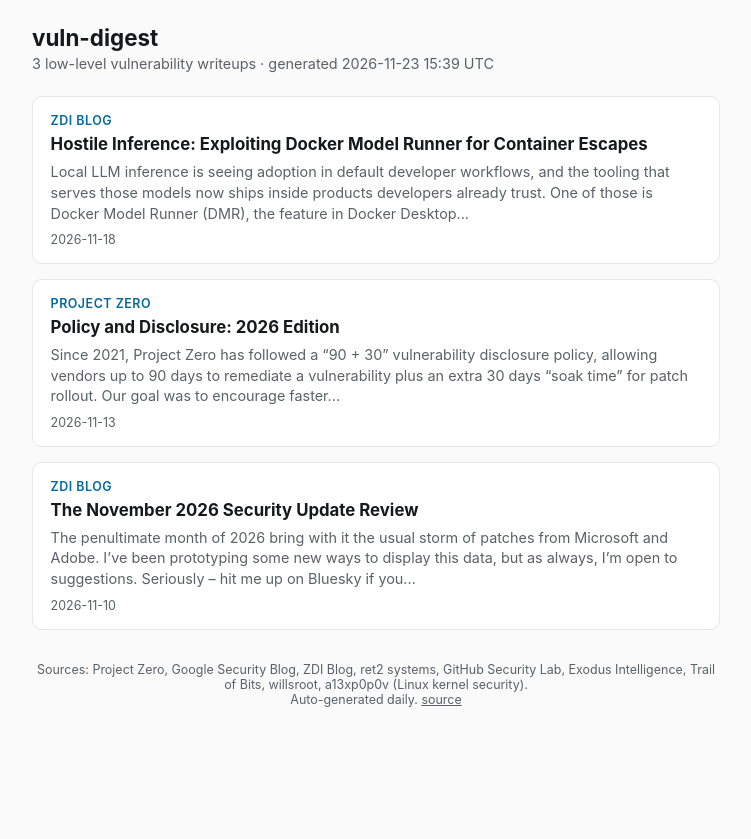
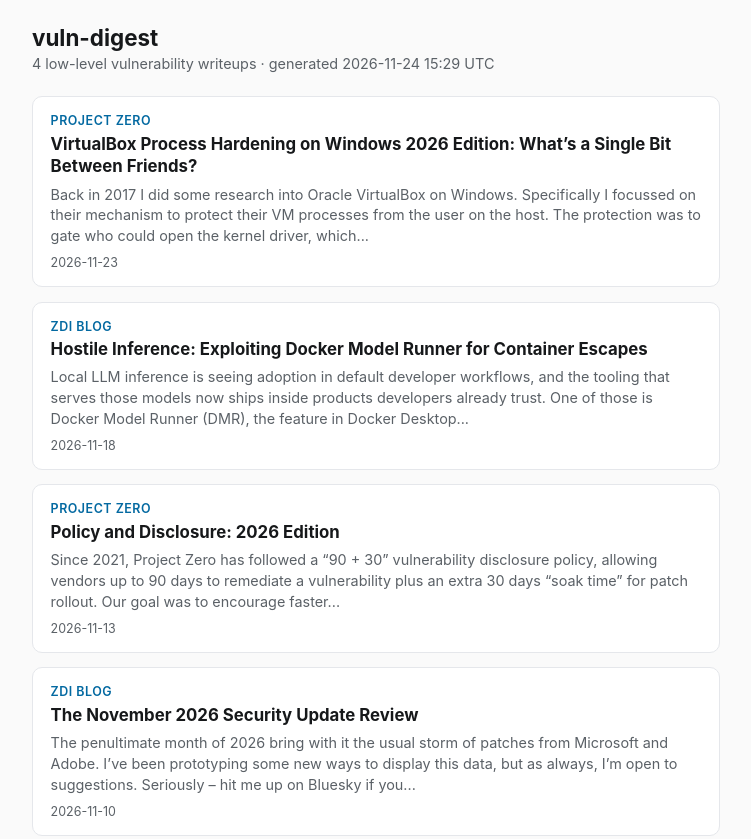
Before and after one commit to obamas-lastname/vuln-digest, a plain HTML site: page docs/index.html in a window 1280 px wide. Shown: the top 839 px of the page, without its empty margins (264-1015 px from the left). Before the commit the page ends 800 px from the top, so only its background shows below. Drawn offline with Linux system fonts and the light colour scheme.

Commit message:
Update digest 2026-11-24

```diff
--- a/docs/index.html
+++ b/docs/index.html
@@ -38,8 +38,15 @@
 <body>
 <header>
   <h1>vuln-digest</h1>
-  <div class="sub">3 low-level vulnerability writeups &middot; generated 2026-11-23 15:39 UTC</div>
+  <div class="sub">4 low-level vulnerability writeups &middot; generated 2026-11-24 15:29 UTC</div>
 </header>
+<article class="card">
+  <div class="source">Project Zero</div>
+  <h2><a href="https://projectzero.google/2026/11/virtualbox-process-hardening.html" target="_blank" rel="noopener">VirtualBox Process Hardening on Windows 2026 Edition: What’s a Single Bit Between Friends?</a></h2>
+  <p class="summary">Back in 2017 I did some research into Oracle VirtualBox on Windows. Specifically I focussed on their mechanism to protect their VM processes from the user on the host. The protection was to gate who could open the kernel driver, which...</p>
+  <div class="date">2026-11-23</div>
+</article>
+
 <article class="card">
   <div class="source">ZDI Blog</div>
   <h2><a href="https://www.thezdi.com/blog/2026/11/17/hostile-inference-exploiting-docker-model-runner-for-container-escapes" target="_blank" rel="noopener">Hostile Inference: Exploiting Docker Model Runner for Container Escapes</a></h2>
```
